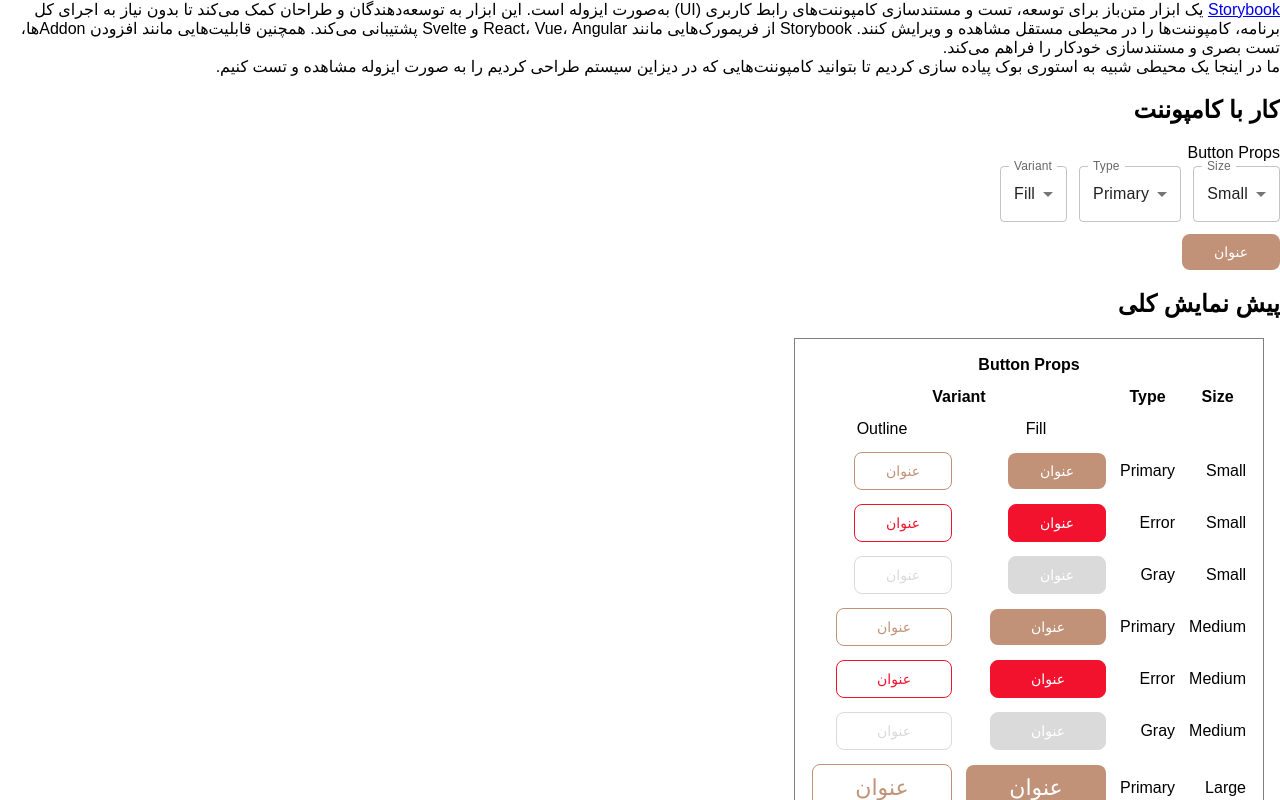
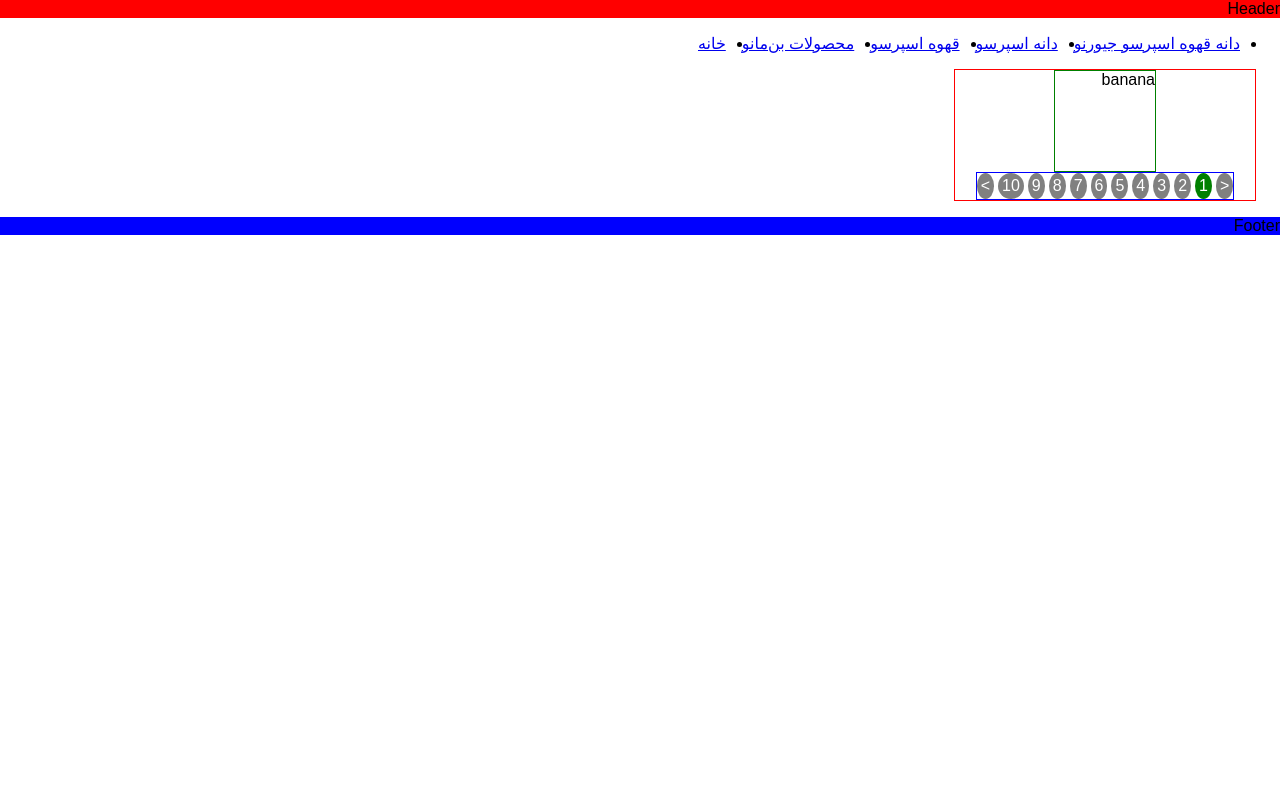
Before and after one commit to faezeenayatzadeh/final-project, a React (Vite) app: page / in a window 1280 px wide. Shown: the top 800 px of the page. Built offline with nearby package versions, Linux system fonts and the light colour scheme; a small style sheet from the web is missing.

Commit message:
session 18

```diff
--- a/src/App.jsx
+++ b/src/App.jsx
@@ -1,9 +1,9 @@
 import './index.css';
-import StoryBook from './Storybook/Storybook';
+import ProductDetailPage from './pages/ProductDetailPage/ProductDetailPage';
 
 const App = () =>  {
     return (
-        <StoryBook />
+        <ProductDetailPage />
     )
 
 }
--- /dev/null
+++ b/src/components/Breadcrumbs.jsx
@@ -0,0 +1,18 @@
+// items: [{label: "string", link: "string"}]
+const Breadcrumbs = (props) => {
+    return (
+        <nav aria-label="Breadcrumb" {...props}>
+            <ul style={{display: "flex", alignItems: "center", gap: "1rem"}}>
+                {props.items.map((item, index) => (
+                    <li key={index}>
+                        <a href={item.link}>
+                            {item.label}
+                        </a>
+                    </li>
+                ))}
+            </ul>
+        </nav>
+    )
+}
+
+export default Breadcrumbs;
--- a/src/layout/Footer/Footer.jsx
+++ b/src/layout/Footer/Footer.jsx
@@ -1,8 +1,6 @@
-import styles from './Footer.module.css'
+import styles from './Footer.module.css';
 
 const Footer = () => {
-    console.log(styles);
-
     return (
         <footer className={styles.root }>
             فوتر سایت
--- /dev/null
+++ b/src/layout/ProductLayoutPage.jsx
@@ -0,0 +1,18 @@
+import Breadcrumbs from "../components/Breadcrumbs"
+
+const ProductLayoutPage = ({breadcrumbItems, children}) => {
+    return (
+        <div>
+            <header style={{background: "red"}}>Header</header>
+            <Breadcrumbs items={breadcrumbItems} />
+            <div style={{margin: "1rem 1.5rem"}}>
+                {children}
+            </div>
+            <footer style={{background: "blue"}}>
+                Footer
+            </footer>
+        </div>
+    )
+}
+
+export default ProductLayoutPage
--- /dev/null
+++ b/src/pages/ProductDetailPage/ProductDetailPage.jsx
@@ -0,0 +1,95 @@
+
+import { useState } from "react";
+import ProductLayoutPage from "../../layout/ProductLayoutPage";
+
+const breadcrumbsBusiness = [
+    {label: "دانه قهوه اسپرسو جیورنو", link: "/bussiness/products/1"},
+    {label: "دانه اسپرسو", link: "/bussiness/products/2"},
+    {label: "قهوه اسپرسو", link: "/bussiness/products/3"},
+    {label: "محصولات بن‌مانو", link: "/bussiness/products/4"},
+    {label: "خانه", link: "/bussiness/products/4"},
+]
+
+const images = ["banana", "apple", "orange", "pineapple", "strawberry", "watermelon", "mango", "grape", "pear", "peach"]
+
+const SliderDot = ({text, onClick, key, isSelected}) => {
+    return (
+        <div
+         key={key}
+        onClick={onClick}
+         style={{backgroundColor: isSelected ? "green" : "gray", padding: '4px', color: 'white', borderRadius: '100%', cursor: 'pointer'}}>
+            {text}
+        </div>
+    )
+}
+
+const Slider = ({images}) => {
+    const [selected, setSelected] = useState(0)
+
+    const handleOnBefore = () => {
+        setSelected(selected-1)
+    }
+
+    const handleOnAfter = () => {
+        setSelected(selected+1)
+    }
+
+    return (
+        <div style={{
+            width: '300px',
+            display: 'flex',
+             flexDirection: 'column',
+              alignItems: 'center',
+              justifyContent: 'center',
+              border: '1px solid red'
+              }}>
+            <div id="selected-image" style={{
+                border: '1px solid green',
+                width: '100px',
+                height: '100px'
+            }}>
+            {images[selected]}
+            </div>
+
+            <div style={{
+                display: 'flex',
+                flexDirection: 'row',
+                alignItems: 'center',
+                justifyContent: 'center',
+                border: '1px solid blue',
+                gap: '4px'
+            }}>
+                <SliderDot onClick={handleOnBefore} text={"<"} />
+                <div style={{
+                    display: 'flex',
+                    flexDirection: 'row',
+                    alignItems: 'center',
+                    justifyContent: 'center',
+                    gap: '4px'
+                }}>
+                    {images.map((image, index) => (
+                        <SliderDot
+                            key={index}
+                            onClick={() => setSelected(index)}
+                            text={index+ 1}
+                            isSelected={selected === index}
+                        />
+                    ))}
+                </div>
+                <SliderDot onClick={handleOnAfter} text={">"}  />
+            </div>
+
+        </div>
+    )
+}
+
+const ProductDetailPage = () => {
+
+    return (
+        <ProductLayoutPage breadcrumbItems={breadcrumbsBusiness}>
+            <Slider images={images} />
+        </ProductLayoutPage>
+    );
+};
+
+export default ProductDetailPage;
```
Also changed, not shown: src/components/Icons.jsx (added, +17 -0 lines).
